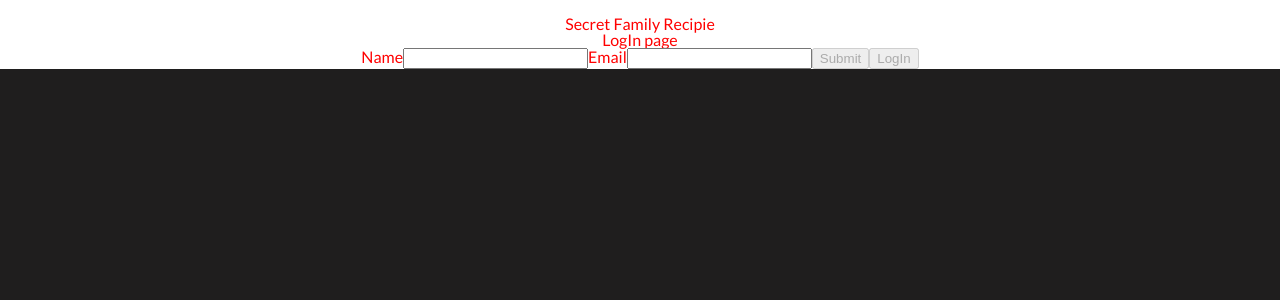
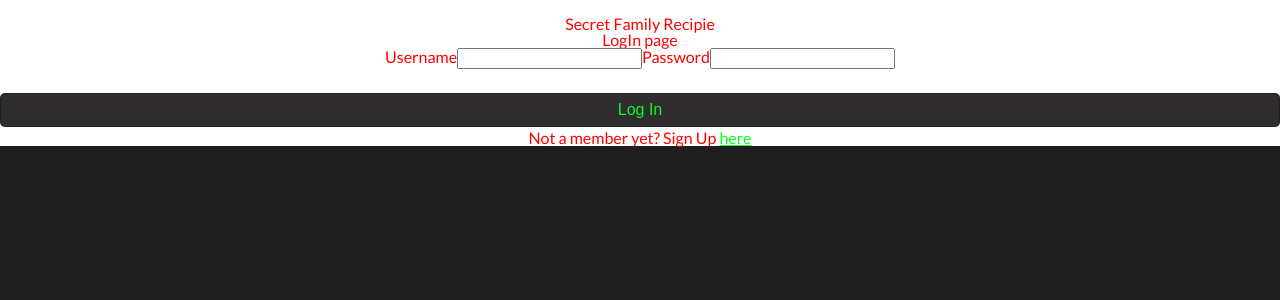
Before and after one commit to SecretFamilyRecipes-4/Frontend, a React (Create React App) app in the folder secret-family-fe/: page /log-in in a window 1280 px wide. Shown: the top 300 px of the page. Built offline with nearby package versions, Linux system fonts and the light colour scheme.

Commit message:
Sign up and Login buttons now working

```diff
--- a/secret-family-fe/src/App.js
+++ b/secret-family-fe/src/App.js
@@ -24,6 +24,7 @@ function App() {
     <Switch>
         <PrivateRoute exact path='/' component={RecipesDashboard} />
         <Route path='/log-in' component={LogIn} />
+        <Route path='/sign-up' component={SignUp} />
         <Route path='/login'>
           <LogIn />
         </Route>
--- a/secret-family-fe/src/components/LogIn.js
+++ b/secret-family-fe/src/components/LogIn.js
@@ -1,27 +1,28 @@
 import React, { useState, useEffect } from "react";
+import { Route, Link, Switch } from "react-router-dom";
 import * as yup from "yup";
 import axios from "axios";
 
 function LogIn() {
   const [errors, setErrors] = useState({
-    name: "",
-    email: "",
+    username: "",
+    password: "",
     login: "",
   });
 
   const [buttonDisabled, setButtonDisabled] = useState("");
   const [formState, setFormState] = useState({
-    name: "",
-    email: "",
+    username: "",
+    password: "",
     submit: false,
   });
   const [post, setPost] = useState([]);
   const formSchema = yup.object().shape({
-    name: yup
+    username: yup
       .string()
       .required("Enter your name here please")
       .min(2, "Your real name must be longer than 2 characters"),
-    email: yup.string(),
+    password: yup.string(),
     submit: yup.boolean(),
   });
 
@@ -34,12 +35,12 @@ function LogIn() {
 
   const validateChange = (e) => {
     yup
-      .reach(formSchema, e.target.name)
+      .reach(formSchema, e.target.username)
       .validate(e.target.value)
       .then((valid) => {
         setErrors({
           ...errors,
-          [e.target.name]: "",
+          [e.target.username]: "",
         });
       })
       .catch((err) => {
@@ -53,7 +54,7 @@ function LogIn() {
     e.persist();
     const newFormData = {
       ...formState,
-      [e.target.name]:
+      [e.target.username]:
         e.target.type === "checkbox" ? e.target.checked : e.target.value,
     };
     validateChange(e);
@@ -67,8 +68,8 @@ function LogIn() {
         setPost(res.data);
         console.log("success", post);
         setFormState({
-          name: "",
-          email: "",
+          username: "",
+          password: "",
         });
       })
       .catch((err) => {
@@ -76,48 +77,52 @@ function LogIn() {
       });
   };
   return (
-    <div className='signup'>
+    <div className='login'>
       <h2>Secret Family Recipie</h2>
       <h3>LogIn page</h3>
 
       <form className='form' onSubmit={formSubmit}>
         {/* //name */}
-        <label htmlFor='name'>
-          Name
+        <label htmlFor='username'>
+          Username
           <input
             className='input'
             type='text'
-            id='name'
-            name='name'
+            id='username'
+            name='username'
             onChange={inputChange}
-            value={formState.name}
+            value={formState.username}
           />
-          {errors.name.length > 0 ? (
-            <p className='error'>{errors.name}</p>
+          {errors.username.length > 0 ? (
+            <p className='error'>{errors.username}</p>
           ) : null}
         </label>
 
         {/* //email */}
-        <label htmlFor='email'>
-          Email
+        <label htmlFor='password'>
+          Password
           <input
             className='input'
-            type='email'
-            id='email'
-            name='email'
+            type='password'
+            id='password'
+            name='password'
             onChange={inputChange}
-            value={formState.email}
+            value={formState.password}
           />
-          {errors.email.length > 0 ? (
-            <p className='error'>{errors.email}</p>
+          {errors.password.length > 0 ? (
+            <p className='error'>{errors.password}</p>
           ) : null}
         </label>
-        <button className='button' disabled={buttonDisabled} type='submit'>
-          Submit
-        </button>
-        <button className='button' disabled={buttonDisabled} type='submit'>
-          LogIn
-        </button>
+
+        <button className='login-btn' type='submit'>
+              Log In
+            </button>
+               <p className='signup-small-font'></p>
+                 Not a member yet? Sign Up{" "}
+              <Link to='/sign-up' className='signup-link'>
+                  here
+              </Link>
+
       </form>
     </div>
   );
--- a/secret-family-fe/src/components/SignUpForm.js
+++ b/secret-family-fe/src/components/SignUpForm.js
@@ -1,5 +1,6 @@
 
 import React, { useState, useEffect } from "react";
+import { Route, Link, Switch } from "react-router-dom";
 import * as yup from "yup";
 import axios from "axios";
 
@@ -118,12 +119,16 @@ function SignUp() {
               <p className='error'>{errors.email}</p>
             ) : null}
           </label>
-          <button className='button' disabled={buttonDisabled} type='submit'>
-            Submit
-          </button>
-          <button className='button' disabled={buttonDisabled} type='submit'>
-            LogIn
-          </button>
+
+          <button className='signup-btn' type='submit'>
+              Sign Up
+            </button>
+               <p className='signup-small-font'></p>
+                 Already a member up? Log in here{" "}
+              <Link to='/log-in' className='signup-link'>
+                  here
+              </Link>
+
         </form>
       </div>
 
```
